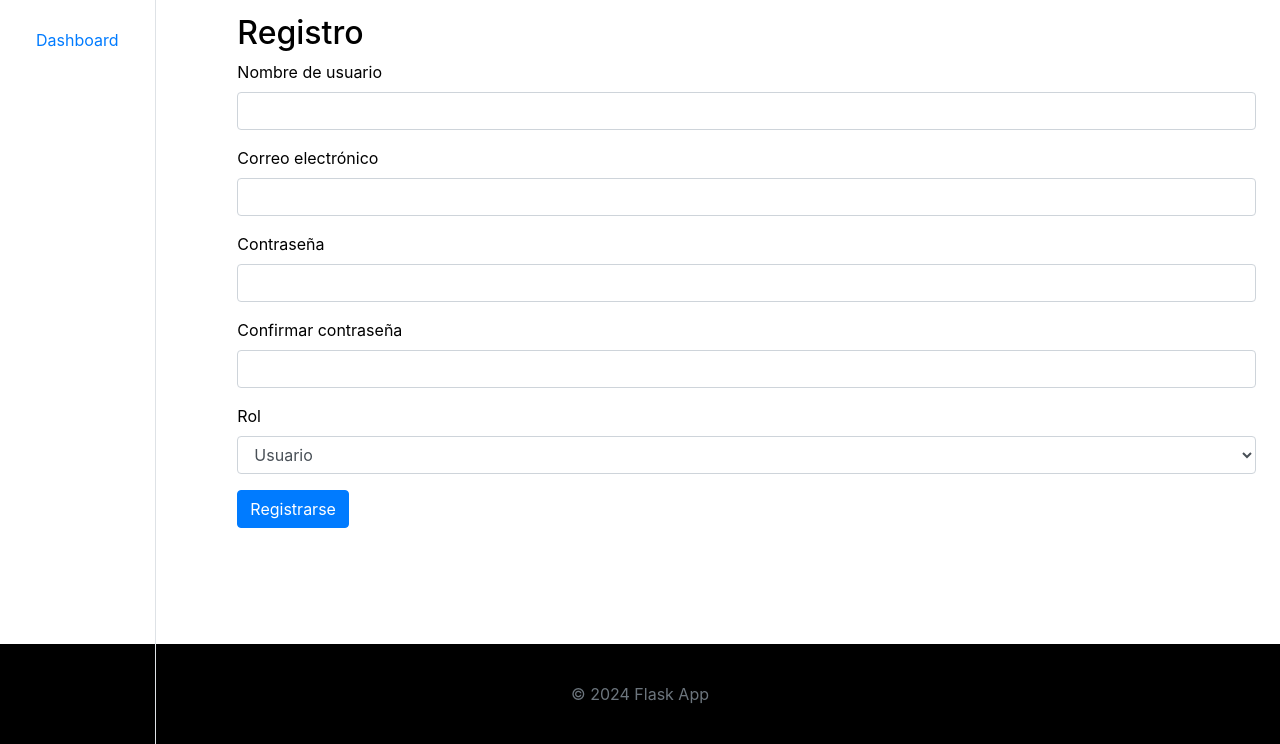
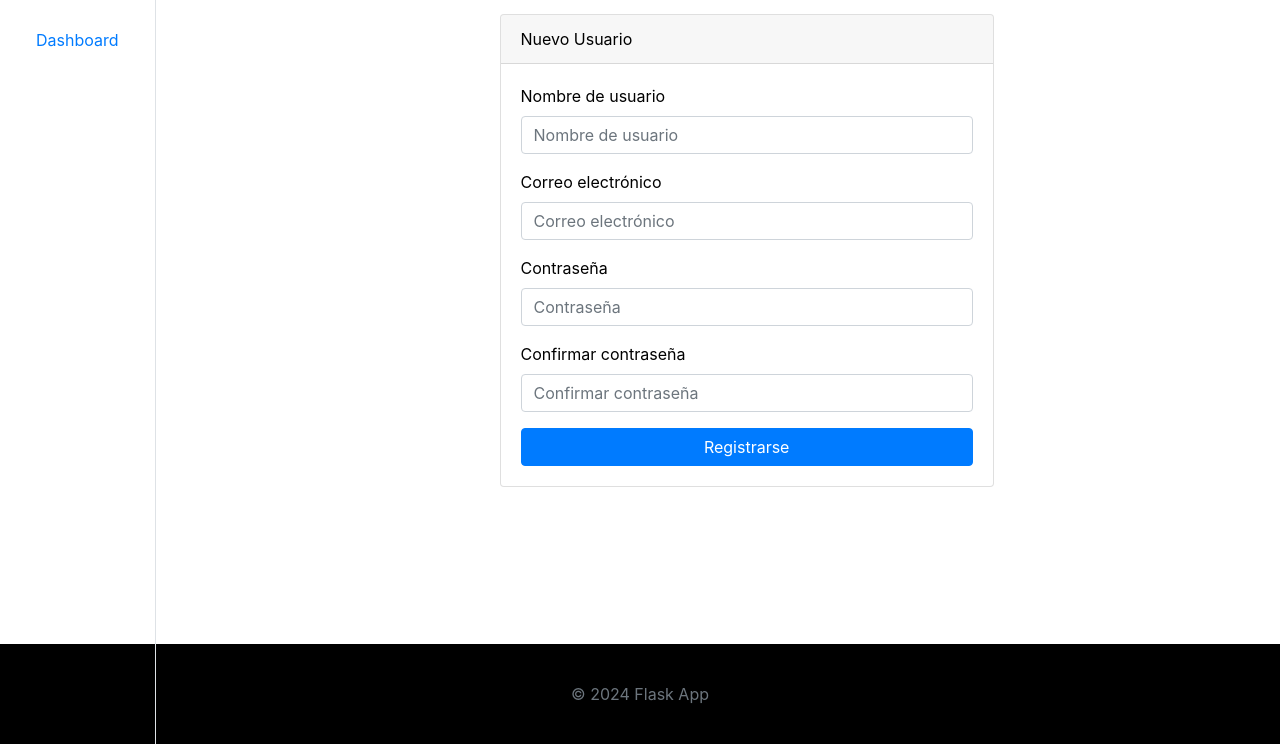
Before and after one commit to vinxenx0/email-moonitor, a Flask app: page /register in a window 1280 px wide. Shown: the part 56-800 px from the top of the page. Run offline with Flask 3, Linux system fonts and the light colour scheme; some libraries are stand-ins or nearby versions.

Commit message:
gooo rc1-adduser

```diff
--- a/app/controllers/tools_controller.py
+++ b/app/controllers/tools_controller.py
@@ -248,8 +248,8 @@ def ping_lookup(domain):
 
 def traceroute_lookup(domain):
     try:
-        result = subprocess.run(['traceroute', domain], capture_output=True, text=True)
-        return {'stdout': result.stdout, 'stderr': result.stderr}
+       result = subprocess.run(['traceroute', '-m', '12', domain], capture_output=True, text=True)
+       return {'stdout': result.stdout, 'stderr': result.stderr}
     except Exception as e:
         return {'error': str(e)}
 
--- a/app/controllers/user_controller.py
+++ b/app/controllers/user_controller.py
@@ -4,10 +4,35 @@ from flask_login import login_user, logout_user, current_user
 from app import app, db
 from app.models.user_model import User
 from app.forms import LoginForm
-from app.forms import RegistrationForm
+from app.forms import NewUserRegistrationForm, RegistrationForm
 
 @app.route('/register', methods=['GET', 'POST'])
 def register():
+    form = NewUserRegistrationForm()
+
+    if form.validate_on_submit():
+        config_data = {
+            "color_primary": "#ffffff",
+            "color_secondary": "#000000",
+            "color_tertiary": "#0066cc",
+            "web_name": form.username.data,
+            "logo_url": "https://web.com/asdfadsf.png"
+        }
+        user = User(
+            username=form.username.data,
+            email=form.email.data,
+            role='usuario',
+            config=config_data  # Asignamos el valor inicial al campo config
+        )
+        user.set_password(form.password.data)
+        db.session.add(user)
+        db.session.commit()
+        flash('¡Registro exitoso! Ahora puedes iniciar sesión.', 'success')
+        return redirect(url_for('login'))
+    return render_template('user/new_user.html', title='Registro', form=form)
+
+@app.route('/admin/register', methods=['GET', 'POST'])
+def admin_register():
     form = RegistrationForm()
     if form.validate_on_submit():
         config_data = {
--- a/app/forms.py
+++ b/app/forms.py
@@ -3,6 +3,28 @@ from flask_wtf import FlaskForm
 from wtforms import StringField, PasswordField, SubmitField, SelectField
 from wtforms.validators import DataRequired, URL, Regexp, Email, EqualTo, ValidationError
 from app.models.user_model import User
+from flask_wtf import FlaskForm
+from wtforms import StringField, PasswordField, SubmitField
+from wtforms.validators import DataRequired, Email, EqualTo, Length
+from app.models.user_model import User
+
+class NewUserRegistrationForm(FlaskForm):
+    username = StringField('Nombre de usuario', validators=[DataRequired(), Length(min=4, max=20)])
+    email = StringField('Correo electrónico', validators=[DataRequired(), Email()])
+    password = PasswordField('Contraseña', validators=[DataRequired()])
+    confirm_password = PasswordField('Confirmar contraseña', validators=[DataRequired(), EqualTo('password')])
+    submit = SubmitField('Registrarse')
+
+    def validate_username(self, username):
+        user = User.query.filter_by(username=username.data).first()
+        if user:
+            raise ValidationError('Este nombre de usuario ya está en uso. Por favor, elija otro.')
+
+    def validate_email(self, email):
+        user = User.query.filter_by(email=email.data).first()
+        if user:
+            raise ValidationError('Este correo electrónico ya está registrado. Por favor, use otro.')
+
 
 class RegistrationForm(FlaskForm):
     username = StringField('Nombre de usuario', validators=[DataRequired()])
--- a/app/templates/base.html
+++ b/app/templates/base.html
@@ -63,7 +63,7 @@
                 {% if current_user.role == 'admin' %}
                 <ul>
                     <li class="nav-item">
-                        <a class="nav-link" href="{{ url_for('register') }}">Añadir usuarios</a>
+                        <a class="nav-link" href="{{ url_for('admin_register') }}">Añadir usuarios</a>
                     </li>
                 </ul>
                 {% endif %}
--- /dev/null
+++ b/app/templates/user/new_user.html
@@ -0,0 +1,54 @@
+<!-- app/templates/new_user.html -->
+
+{% extends "base.html" %}
+
+{% block title %}Registro Nuevo Usuario{% endblock %}
+
+{% block content %}
+<div class="row justify-content-center">
+    <div class="col-md-6">
+        <div class="card">
+            <div class="card-header"> Nuevo Usuario</div>
+            <div class="card-body">
+                <form method="POST">
+                    {{ form.hidden_tag() }}
+
+                    <div class="form-group">
+                        {{ form.username.label(class="form-control-label") }}
+                        {{ form.username(class="form-control", placeholder="Nombre de usuario") }}
+                        {% for error in form.username.errors %}
+                        <small class="form-text text-danger">{{ error }}</small>
+                        {% endfor %}
+                    </div>
+
+                    <div class="form-group">
+                        {{ form.email.label(class="form-control-label") }}
+                        {{ form.email(class="form-control", placeholder="Correo electrónico") }}
+                        {% for error in form.email.errors %}
+                        <small class="form-text text-danger">{{ error }}</small>
+                        {% endfor %}
+                    </div>
+
+                    <div class="form-group">
+                        {{ form.password.label(class="form-control-label") }}
+                        {{ form.password(class="form-control", placeholder="Contraseña") }}
+                        {% for error in form.password.errors %}
+                        <small class="form-text text-danger">{{ error }}</small>
+                        {% endfor %}
+                    </div>
+
+                    <div class="form-group">
+                        {{ form.confirm_password.label(class="form-control-label") }}
+                        {{ form.confirm_password(class="form-control", placeholder="Confirmar contraseña") }}
+                        {% for error in form.confirm_password.errors %}
+                        <small class="form-text text-danger">{{ error }}</small>
+                        {% endfor %}
+                    </div>
+
+                    <button type="submit" class="btn btn-primary btn-block">Registrarse</button>
+                </form>
+            </div>
+        </div>
+    </div>
+</div>
+{% endblock %}
```
Also changed, not shown: app/templates/index.html (+12 -3 lines), app/views/tools_views.py (+8 -3 lines), instance/database.db.
